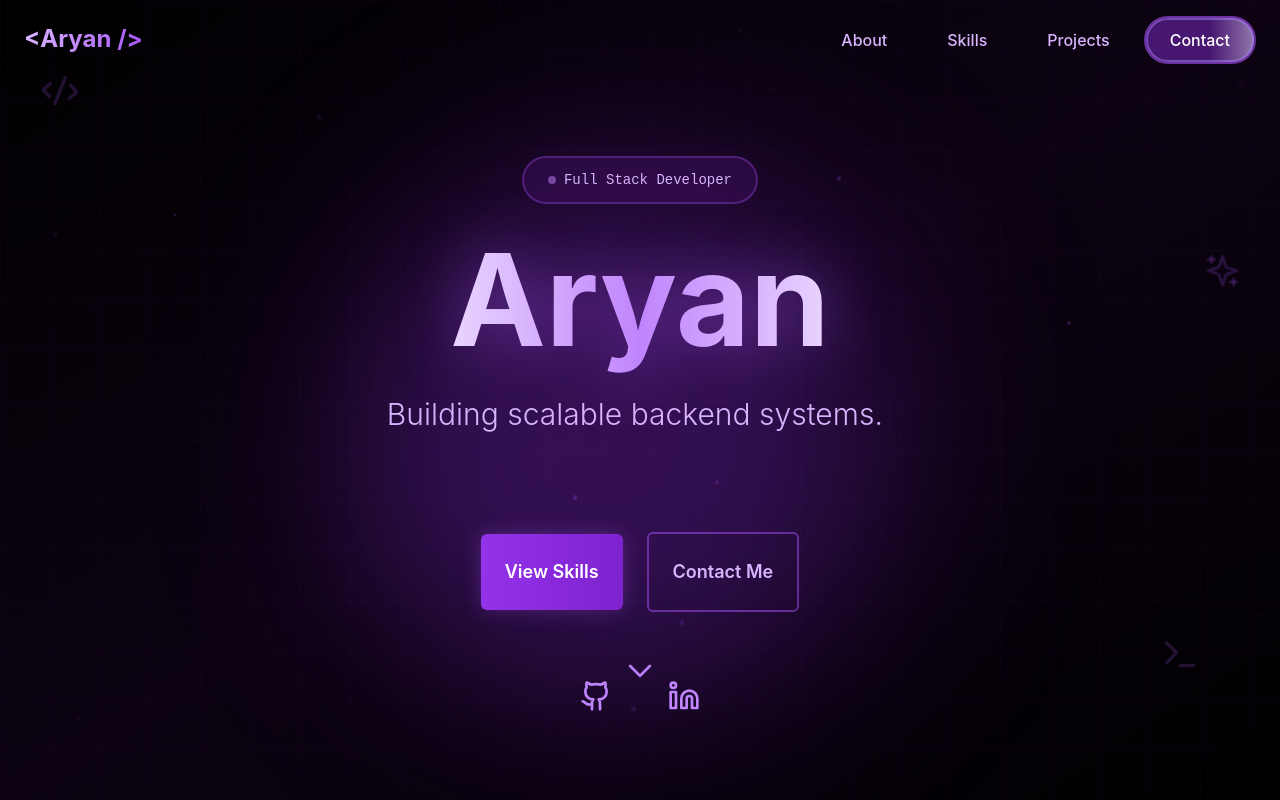
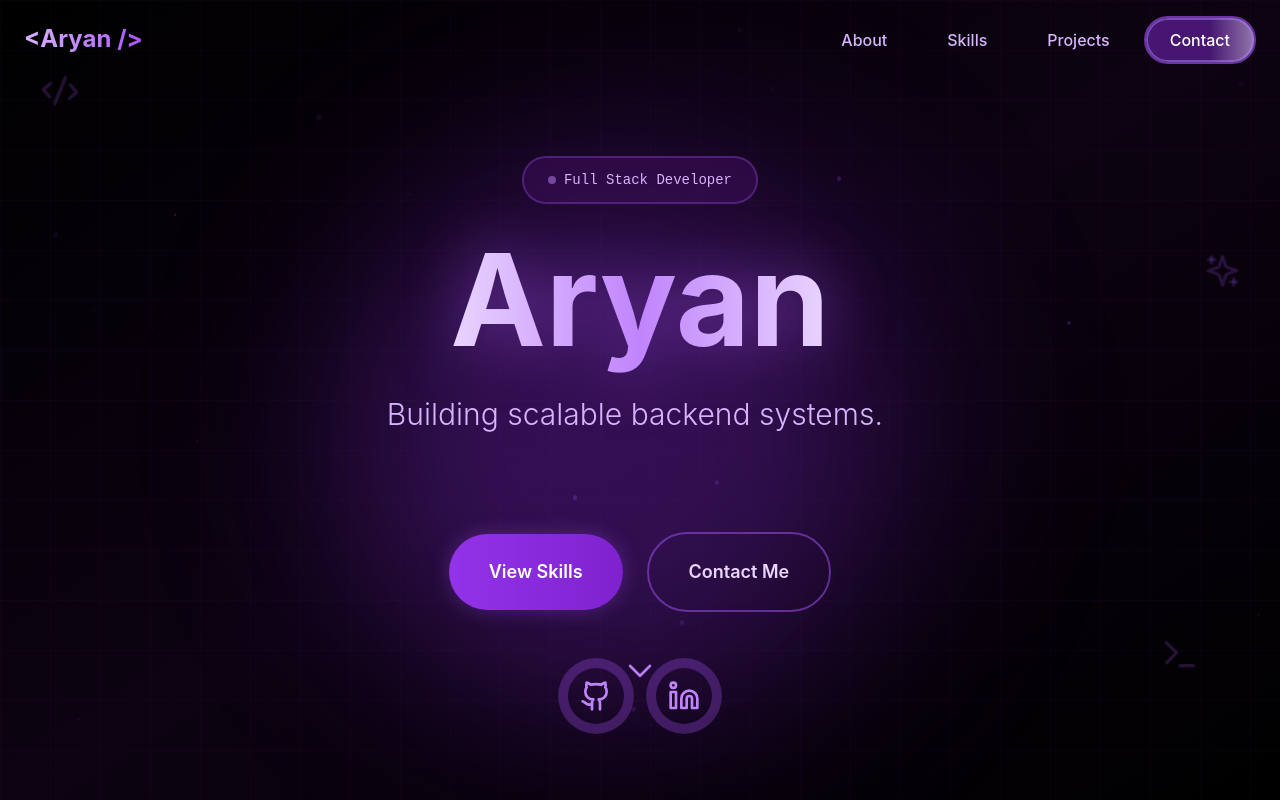
Before and after one commit to Arya7n/portfolio, a React (Vite) app in the folder portfolio/: page / in a window 1280 px wide. Shown: the top 800 px of the page. Built offline with nearby package versions, Linux system fonts and the light colour scheme.

Commit message:
feat: Add shimmer effects and glow animations to CTA buttons and social links

```diff
--- a/portfolio/src/components/Hero.jsx
+++ b/portfolio/src/components/Hero.jsx
@@ -1,7 +1,6 @@
 import React, { useEffect, useState } from 'react';
 import { motion } from 'framer-motion';
 import { Github, Linkedin, ChevronDown, Code2, Terminal, Sparkles } from 'lucide-react';
-import { Button } from './ui/button';
 import Typewriter from 'typewriter-effect';
 
 const Hero = () => {
@@ -213,31 +212,33 @@ const Hero = () => {
             transition={{ delay: 0.8, duration: 0.8 }}
             className="flex flex-col sm:flex-row gap-6 justify-center items-center mb-14"
           >
-            <motion.div
-              whileHover={{ scale: 1.05 }}
+            <motion.button
+              whileHover={{ scale: 1.05, y: -3 }}
               whileTap={{ scale: 0.95 }}
+              onClick={scrollToSkills}
+              className="relative px-10 py-6 text-lg font-semibold text-white bg-gradient-to-r from-purple-600 to-purple-700 hover:from-purple-500 hover:to-purple-600 rounded-full border-0 shadow-[0_0_20px_rgba(168,85,247,0.3)] hover:shadow-[0_0_30px_rgba(168,85,247,0.5)] transition-all duration-300 overflow-hidden group"
             >
-              <Button
-                onClick={scrollToSkills}
-                size="lg"
-                className="bg-gradient-to-r from-purple-600 to-purple-700 hover:from-purple-500 hover:to-purple-600 text-white font-semibold px-10 py-6 text-lg shadow-[0_0_20px_rgba(168,85,247,0.3)] hover:shadow-[0_0_30px_rgba(168,85,247,0.5)] transition-all duration-300 border-0"
-              >
-                View Skills
-              </Button>
-            </motion.div>
-            <motion.div
-              whileHover={{ scale: 1.05 }}
+              <span className="relative z-10">View Skills</span>
+              <motion.div
+                className="absolute inset-0 bg-gradient-to-r from-transparent via-white to-transparent opacity-0 group-hover:opacity-20"
+                animate={{ x: ['0%', '100%'] }}
+                transition={{ duration: 1.5, repeat: Infinity }}
+              />
+            </motion.button>
+
+            <motion.button
+              whileHover={{ scale: 1.05, y: -3 }}
               whileTap={{ scale: 0.95 }}
+              onClick={scrollToContact}
+              className="relative px-10 py-6 text-lg font-semibold text-purple-200 border-2 border-purple-500/50 hover:border-purple-400 bg-transparent hover:bg-purple-950/50 rounded-full backdrop-blur-sm transition-all duration-300 overflow-hidden group"
             >
-              <Button
-                onClick={scrollToContact}
-                size="lg"
-                variant="outline"
-                className="border-2 border-purple-500/50 text-purple-200 hover:bg-purple-950/50 hover:border-purple-400 font-semibold px-10 py-6 text-lg backdrop-blur-sm transition-all duration-300"
-              >
-                Contact Me
-              </Button>
-            </motion.div>
+              <span className="relative z-10">Contact Me</span>
+              <motion.div
+                className="absolute inset-0 bg-gradient-to-r from-transparent via-purple-400 to-transparent opacity-0 group-hover:opacity-10"
+                animate={{ x: ['0%', '100%'] }}
+                transition={{ duration: 1.5, repeat: Infinity }}
+              />
+            </motion.button>
           </motion.div>
 
           {/* Social Links with enhanced hover */}
@@ -251,23 +252,43 @@ const Hero = () => {
               href="https://github.com/Arya7n"
               target="_blank"
               rel="noopener noreferrer"
-              whileHover={{ scale: 1.3, rotate: 360 }}
+              whileHover={{ scale: 1.3 }}
               whileTap={{ scale: 0.9 }}
-              transition={{ type: "spring", stiffness: 300 }}
-              className="text-purple-400 hover:text-purple-300 transition-colors p-3 rounded-full hover:bg-purple-950/30"
+              className="text-purple-400 hover:text-purple-300 transition-colors p-3 rounded-full hover:bg-purple-950/30 relative group"
             >
               <Github size={32} />
+              <motion.div
+                className="absolute inset-0 rounded-full border-2 border-purple-400/0 group-hover:border-purple-400/50"
+                animate={{
+                  boxShadow: [
+                    '0 0 0 0px rgba(168, 85, 247, 0)',
+                    '0 0 0 10px rgba(168, 85, 247, 0.3)',
+                    '0 0 0 0px rgba(168, 85, 247, 0)'
+                  ]
+                }}
+                transition={{ duration: 2, repeat: Infinity }}
+              />
             </motion.a>
             <motion.a
               href="https://www.linkedin.com/in/aryan-46191b265"
               target="_blank"
               rel="noopener noreferrer"
-              whileHover={{ scale: 1.3, rotate: -360 }}
+              whileHover={{ scale: 1.3 }}
               whileTap={{ scale: 0.9 }}
-              transition={{ type: "spring", stiffness: 300 }}
-              className="text-purple-400 hover:text-purple-300 transition-colors p-3 rounded-full hover:bg-purple-950/30"
+              className="text-purple-400 hover:text-purple-300 transition-colors p-3 rounded-full hover:bg-purple-950/30 relative group"
             >
               <Linkedin size={32} />
+              <motion.div
+                className="absolute inset-0 rounded-full border-2 border-purple-400/0 group-hover:border-purple-400/50"
+                animate={{
+                  boxShadow: [
+                    '0 0 0 0px rgba(168, 85, 247, 0)',
+                    '0 0 0 10px rgba(168, 85, 247, 0.3)',
+                    '0 0 0 0px rgba(168, 85, 247, 0)'
+                  ]
+                }}
+                transition={{ duration: 2, repeat: Infinity }}
+              />
             </motion.a>
           </motion.div>
         </motion.div>
--- a/portfolio/src/index.css
+++ b/portfolio/src/index.css
@@ -60,3 +60,29 @@ body {
   width: 100%;
   margin: 0 auto;
 }
+
+/* Interactive cursor glow effect */
+@keyframes cursor-glow {
+  0%, 100% {
+    box-shadow: 0 0 20px rgba(147, 51, 234, 0.5), 0 0 40px rgba(147, 51, 234, 0.3);
+  }
+  50% {
+    box-shadow: 0 0 30px rgba(147, 51, 234, 0.7), 0 0 60px rgba(147, 51, 234, 0.4);
+  }
+}
+
+/* Smooth button transitions */
+button {
+  position: relative;
+  overflow: hidden;
+}
+
+/* Shimmer effect for interactive elements */
+@keyframes shimmer {
+  0% {
+    background-position: -1000px 0;
+  }
+  100% {
+    background-position: 1000px 0;
+  }
+}
```
